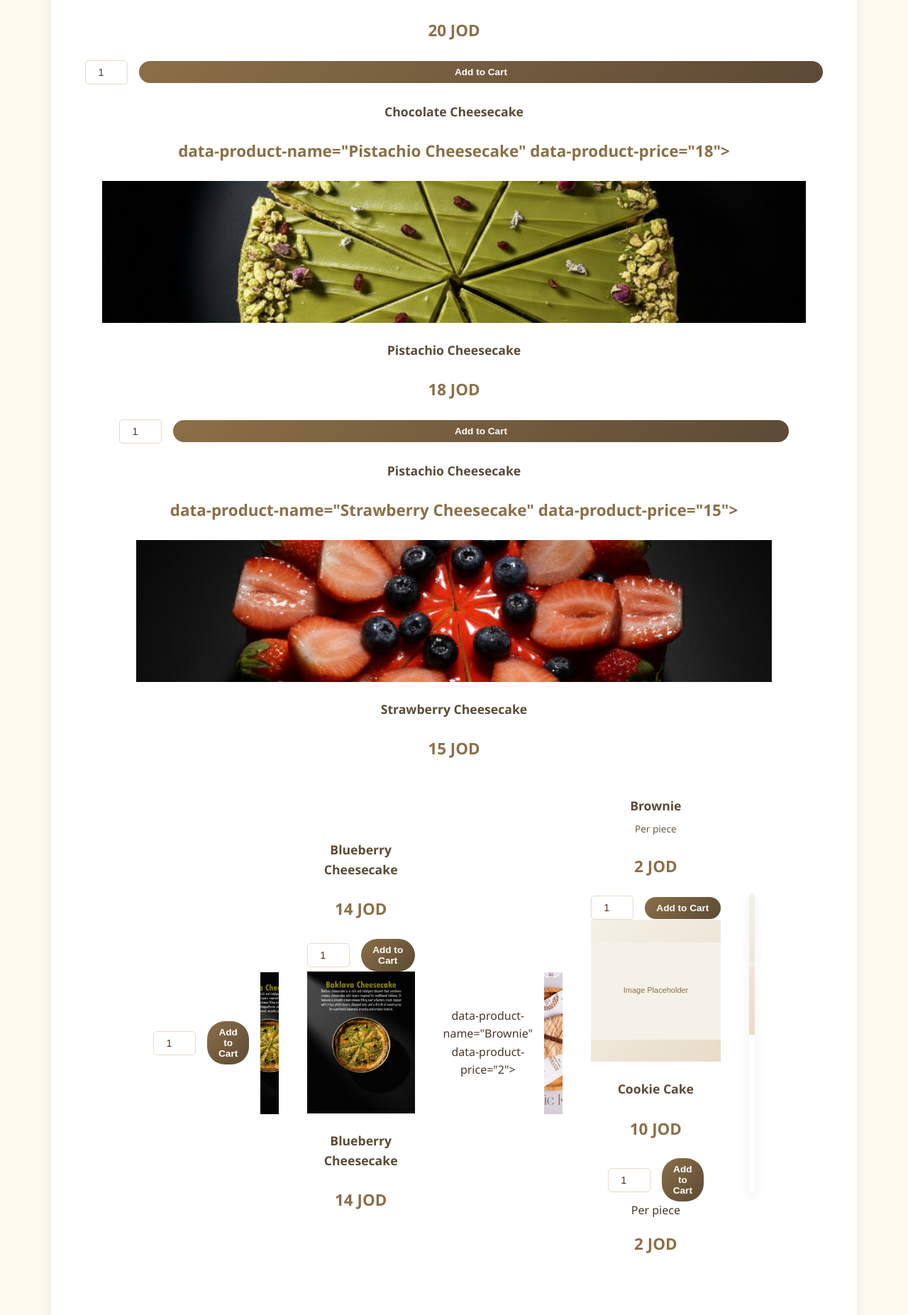
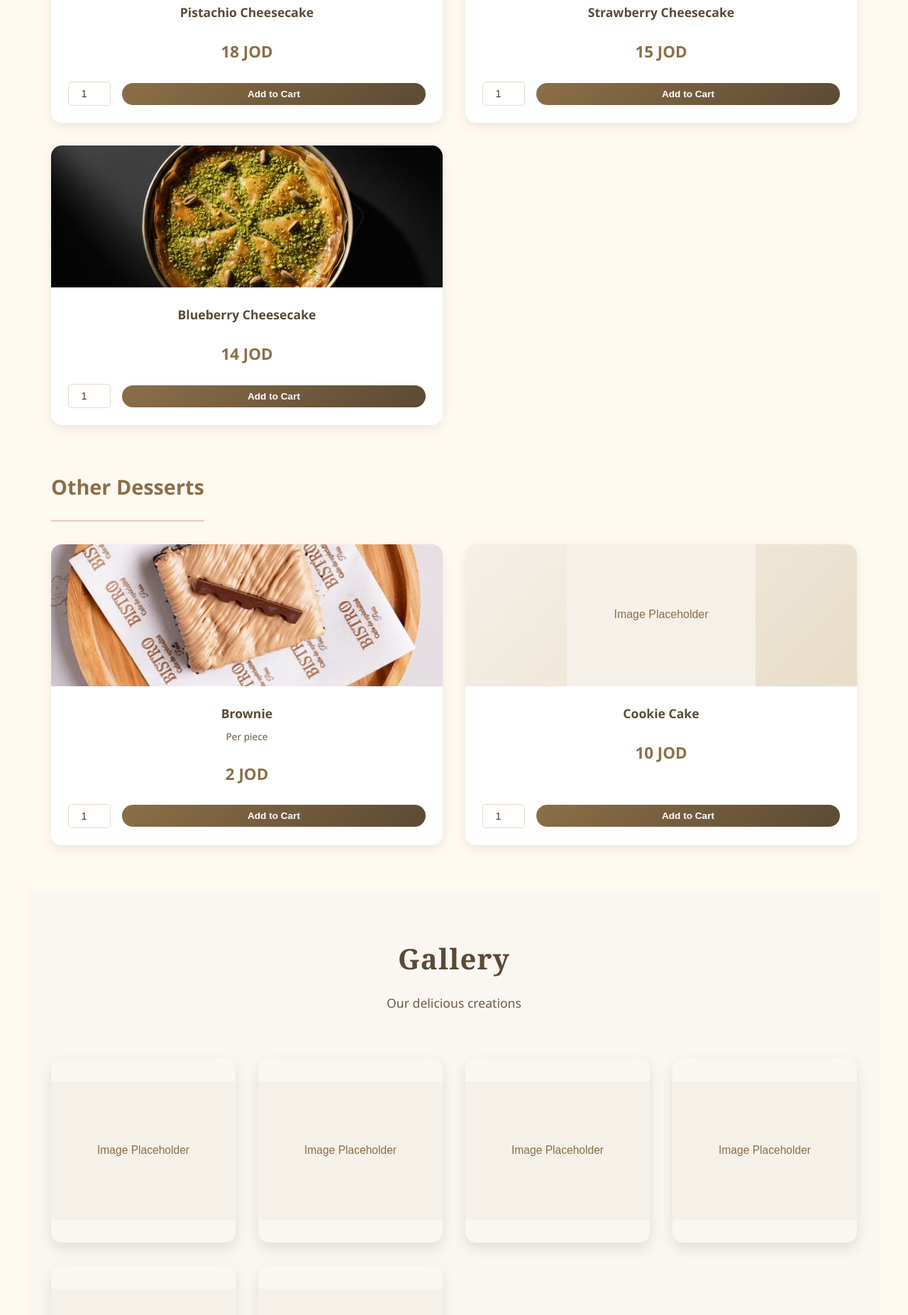
Before and after one commit to omarabualrub1/cocanillaa, a plain HTML site: page index.html in a window 1280 px wide. Shown: the part 1890-3743 px from the top of the page at 71% size. Drawn offline with Linux system fonts and the light colour scheme.

Commit message:
initial commit

```diff
--- a/index.html
+++ b/index.html
@@ -68,7 +68,11 @@
                             <div class="product-actions">
                                 <input type="number" class="product-qty" value="1" min="1">
                                 <button class="btn-add-to-cart">Add to Cart</button>
-                            </div> data-product-name="Chocolate Cheesecake" data-product-price="20">
+                            </div>
+                        </div>
+                    </div>
+
+                    <div class="product-card" data-product-name="Chocolate Cheesecake" data-product-price="20">
                         <div class="product-image">
                             <img src="img/3.png" alt="Chocolate Cheesecake">
                         </div>
@@ -78,11 +82,11 @@
                             <div class="product-actions">
                                 <input type="number" class="product-qty" value="1" min="1">
                                 <button class="btn-add-to-cart">Add to Cart</button>
-                            </divChocolate Cheesecake">
+                            </div>
                         </div>
-                        <div class="product-info">
-                            <h4>Chocolate Cheesecake</h4>
-                            <p class="price"> data-product-name="Pistachio Cheesecake" data-product-price="18">
+                    </div>
+
+                    <div class="product-card" data-product-name="Pistachio Cheesecake" data-product-price="18">
                         <div class="product-image">
                             <img src="img/4.png" alt="Pistachio Cheesecake">
                         </div>
@@ -92,11 +96,11 @@
                             <div class="product-actions">
                                 <input type="number" class="product-qty" value="1" min="1">
                                 <button class="btn-add-to-cart">Add to Cart</button>
-                            </divPistachio Cheesecake">
+                            </div>
                         </div>
-                        <div class="product-info">
-                            <h4>Pistachio Cheesecake</h4>
-                            <p class="price"> data-product-name="Strawberry Cheesecake" data-product-price="15">
+                    </div>
+
+                    <div class="product-card" data-product-name="Strawberry Cheesecake" data-product-price="15">
                         <div class="product-image">
                             <img src="img/1.png" alt="Strawberry Cheesecake">
                         </div>
@@ -106,7 +110,11 @@
                             <div class="product-actions">
                                 <input type="number" class="product-qty" value="1" min="1">
                                 <button class="btn-add-to-cart">Add to Cart</button>
-                            </divStrawberry C data-product-name="Blueberry Cheesecake" data-product-price="14">
+                            </div>
+                        </div>
+                    </div>
+
+                    <div class="product-card" data-product-name="Blueberry Cheesecake" data-product-price="14">
                         <div class="product-image">
                             <img src="img/2.png" alt="Blueberry Cheesecake">
                         </div>
@@ -116,17 +124,17 @@
                             <div class="product-actions">
                                 <input type="number" class="product-qty" value="1" min="1">
                                 <button class="btn-add-to-cart">Add to Cart</button>
-                            </div
+                            </div>
+                        </div>
+                    </div>
+                </div>
+            </div>
 
-                    <div class="product-card">
-                        <div class="product-image">
-                            <img src="img/2.png" alt="Blueberry Cheesecake">
-                        </div>
-                        <div class="product-info">
-                            <h4>Blueberry Cheesecake</h4>
-                            <p class="price">14 JOD</p>
-                        </div>
-                    </div> data-product-name="Brownie" data-product-price="2">
+            <!-- Other Desserts -->
+            <div class="product-category">
+                <h3 class="category-title">Other Desserts</h3>
+                <div class="products-grid">
+                    <div class="product-card" data-product-name="Brownie" data-product-price="2">
                         <div class="product-image">
                             <img src="img/Screenshot 2026-03-21 013221.png" alt="Brownie">
                         </div>
@@ -137,9 +145,13 @@
                             <div class="product-actions">
                                 <input type="number" class="product-qty" value="1" min="1">
                                 <button class="btn-add-to-cart">Add to Cart</button>
-                            </div data-product-name="Cookie Cake" data-product-price="10">
+                            </div>
+                        </div>
+                    </div>
+
+                    <div class="product-card" data-product-name="Cookie Cake" data-product-price="10">
                         <div class="product-image">
-                            <img src="placeholder-cookie-cake.jpg" alt="Cookie Cake">
+                            <img src="img/placeholder-cookie-cake.jpg" alt="Cookie Cake">
                         </div>
                         <div class="product-info">
                             <h4>Cookie Cake</h4>
@@ -147,19 +159,7 @@
                             <div class="product-actions">
                                 <input type="number" class="product-qty" value="1" min="1">
                                 <button class="btn-add-to-cart">Add to Cart</button>
-                            </div
-                            <p class="description">Per piece</p>
-                            <p class="price">2 JOD</p>
-                        </div>
-                    </div>
-
-                    <div class="product-card">
-                        <div class="product-image">
-                            <img src="placeholder-cookie-cake.jpg" alt="Cookie Cake">
-                        </div>
-                        <div class="product-info">
-                            <h4>Cookie Cake</h4>
-                            <p class="price">10 JOD</p>
+                            </div>
                         </div>
                     </div>
                 </div>
--- a/styles.css
+++ b/styles.css
@@ -359,7 +359,7 @@ body {
 
 .products-grid {
     display: grid;
-    grid-template-columns: repeat(auto-fit, minmax(200px, 1fr));
+    grid-template-columns: repeat(2, 1fr);
     gap: var(--spacing-lg);
 }
 
@@ -1050,7 +1050,11 @@ body {
     }
 
     .products-grid {
-        grid-template-columns: repeat(auto-fit, minmax(150px, 1fr));
+        grid-template-columns: repeat(2, 1fr);
+    }
+
+    .products-grid {
+        grid-template-columns: 1fr;
         gap: var(--spacing-md);
     }
 
```
